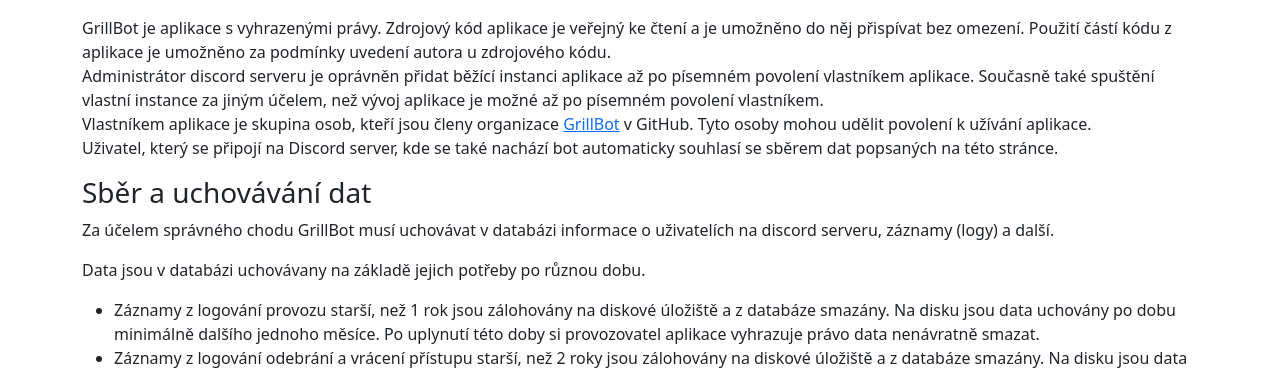
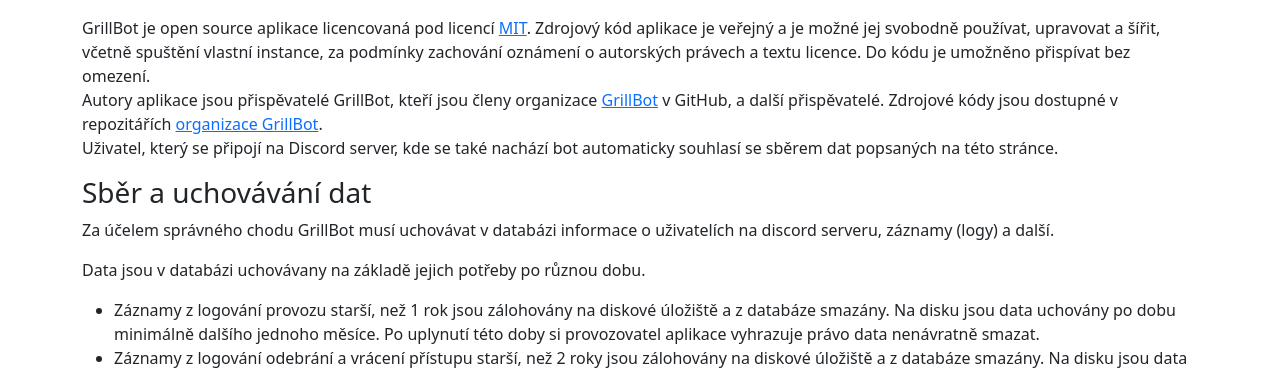
Before and after one commit to GrillBot/grillbot-docs, a Flask app: page /docs/legal in a window 1280 px wide. Shown: the part 56-428 px from the top of the page. Run offline with Flask 3, Linux system fonts and the light colour scheme; data that the repository does not hold is empty.

Commit message:
Relicense under MIT
- add LICENSE and update the README licence section
- rewrite the licensing paragraph of the legal page; the data collection
  notice is unchanged
- MIT notice in the page footer, license label on the Docker image
- skip CI/CD for LICENSE and README-only changes

Co-Authored-By: Claude Sonnet 5.5 <noreply@anthropic.com>

```diff
--- a/templates/base.html
+++ b/templates/base.html
@@ -55,7 +55,8 @@
                     <h5 class="fw-normal">GrillBot {{sub_page_view()}}</h5>
                 </div>
                 <div class="col-md-6 d-flex justify-content-end">
-                    Stránka načtena {{loaded_at}}, poslední úprava {{last_modification}}
+                    Stránka načtena {{loaded_at}}, poslední úprava {{last_modification}}<br>
+                    MIT licence, <a href="https://github.com/GrillBot" target="_blank">zdrojový kód</a>
                 </div>
             </div>
         </div>
--- a/templates/docs/legal.html
+++ b/templates/docs/legal.html
@@ -3,12 +3,12 @@
 
 {% block content %}
 <p>
-    GrillBot je aplikace s vyhrazenými právy. Zdrojový kód aplikace je veřejný ke čtení a je umožněno do něj přispívat bez omezení. Použití
-    částí kódu z aplikace je umožněno za podmínky uvedení autora u zdrojového kódu.<br>
-    Administrátor discord serveru je oprávněn přidat běžící instanci aplikace až po písemném povolení vlastníkem aplikace. Současně také
-    spuštění vlastní instance za jiným účelem, než vývoj aplikace je možné až po písemném povolení vlastníkem.<br>
-    Vlastníkem aplikace je skupina osob, kteří jsou členy organizace <a href="https://github.com/orgs/GrillBot/people"
-        target="_blank">GrillBot</a> v GitHub. Tyto osoby mohou udělit povolení k užívání aplikace.<br>
+    GrillBot je open source aplikace licencovaná pod licencí <a href="https://opensource.org/license/mit" target="_blank">MIT</a>.
+    Zdrojový kód aplikace je veřejný a je možné jej svobodně používat, upravovat a šířit, včetně spuštění vlastní instance, za podmínky
+    zachování oznámení o autorských právech a textu licence. Do kódu je umožněno přispívat bez omezení.<br>
+    Autory aplikace jsou přispěvatelé GrillBot, kteří jsou členy organizace <a href="https://github.com/orgs/GrillBot/people"
+        target="_blank">GrillBot</a> v GitHub, a další přispěvatelé. Zdrojové kódy jsou dostupné v repozitářích
+    <a href="https://github.com/GrillBot" target="_blank">organizace GrillBot</a>.<br>
     Uživatel, který se připojí na Discord server, kde se také nachází bot automaticky souhlasí se sběrem dat popsaných na této stránce.
 </p>
 
```
Also changed, not shown: .github/workflows/main.yml, README.md, 2 other files.
